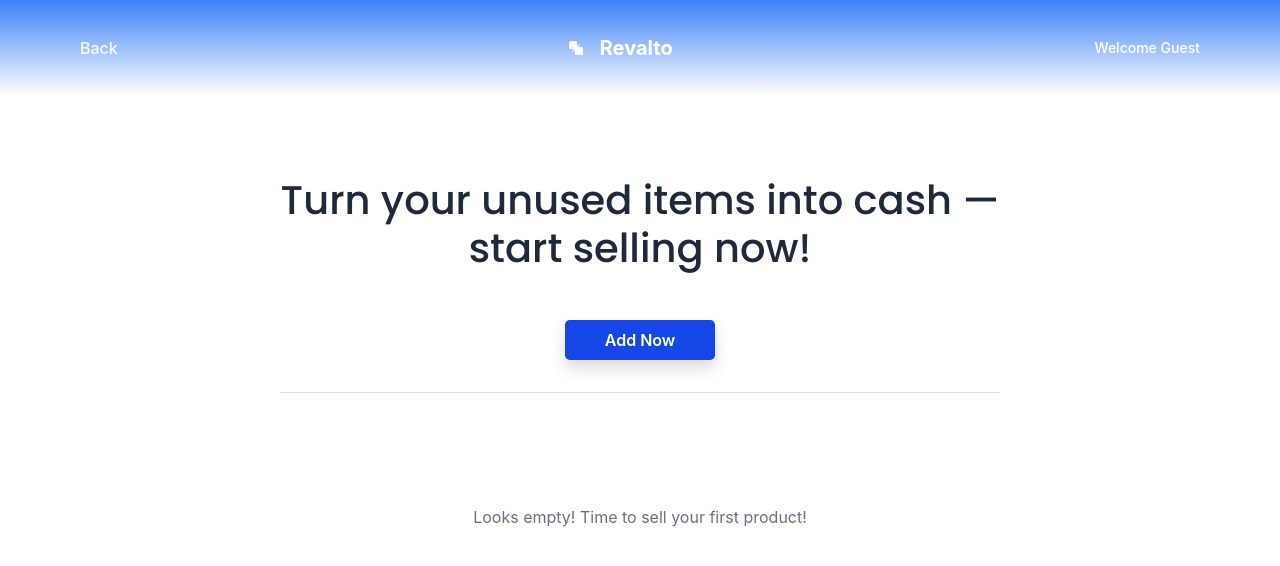
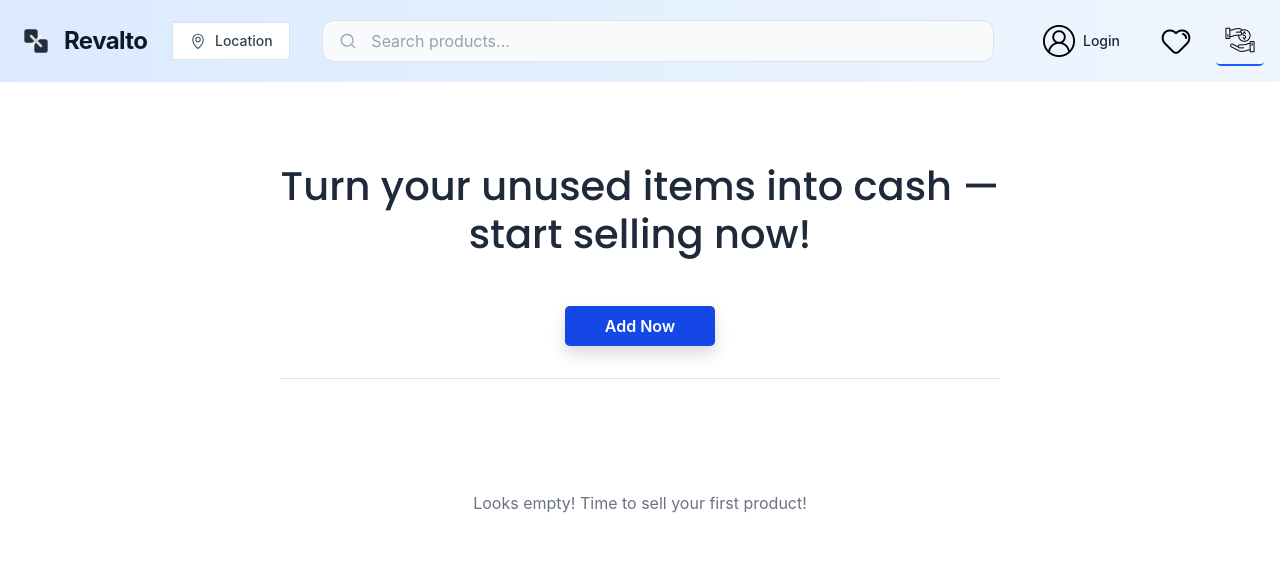
Before and after one commit to YashSharma64/Revalto, a React (Vite) app in the folder frontend/: page /sell in a window 1280 px wide. Shown: the top 566 px of the page. Built offline with nearby package versions, Linux system fonts and the light colour scheme; no server answers.

Commit message:
Added Navbar in SellPage and Visited mark for SellPage

```diff
--- a/frontend/src/components/Common/Navbar.jsx
+++ b/frontend/src/components/Common/Navbar.jsx
@@ -1,5 +1,5 @@
 // import { useEffect, useState } from "react";
-import { useNavigate } from "react-router-dom";
+import { useNavigate, useLocation } from "react-router-dom";
 import { useAuth } from "@/context/AuthContext";
 import RevaltoLogoIcon from "@/assets/RevaltoLogo";
 import LocationIcon from "@/assets/LocationIcon";
@@ -15,6 +15,8 @@ export default function Navbar() {
   const userName = user?.userName || user?.name || "";
   const userEmail = user?.email || "";
   const navigate = useNavigate();
+  const location = useLocation();
+  const isSellActive = location.pathname.startsWith("/sell");
 
   // useEffect(() => {
   //   const checkUser = () => {
@@ -33,7 +35,14 @@ export default function Navbar() {
   // }, []);
 
   return (
-    <div className="w-full bg-white border-b border-gray-200 shadow-sm sticky top-0 z-50">
+    <div
+  className={`w-full ${
+    isSellActive
+      ? 'bg-gradient-to-r from-blue-100 to-blue-50 border-blue-20'
+      : 'bg-white border-gray-200'
+  }  sticky top-0 z-50`}
+>
+
       <div className="mx-auto max-w-7xl px-3 sm:px-4 lg:px-6 w-full">
         <div className="flex items-center gap-2 sm:gap-3 md:gap-4 justify-between py-3 sm:py-4 w-full">
           {/* Logo Section */}
@@ -87,12 +96,13 @@ export default function Navbar() {
                 </span>
               </div>
             )}
-            <button className="cursor-pointer hover:bg-gray-50 rounded-lg p-2 transition-colors flex-shrink-0">
+            <button className={`cursor-pointer hover:bg-gray-50 rounded-lg p-2 transition-colors flex-shrink-0`}>
               <img src="/wishlist.png" alt="wishlist" className="h-8 w-8 flex-shrink-0" />
             </button>
             <button
-              className="cursor-pointer hover:bg-gray-50 rounded-lg p-2 transition-colors flex-shrink-0"
+              className={`cursor-pointer hover:bg-gray-50 rounded-lg p-2 transition-colors flex-shrink-0 ${isSellActive ? 'border-b-2 border-blue-600' : ''}`}
               onClick={() => navigate("/sell")}
+              aria-current={isSellActive ? 'page' : undefined}
             >
               <img src="/loan.png" alt="Loan" className="h-8 w-8 flex-shrink-0" />
             </button>
--- a/frontend/src/pages/SellPage.jsx
+++ b/frontend/src/pages/SellPage.jsx
@@ -1,6 +1,7 @@
 import { useEffect, useState } from "react";
 import { useNavigate } from "react-router-dom";
 import RevaltoLogoIcon from "@/assets/RevaltoLogo";
+import Navbar from "@/components/Common/Navbar";
 
 export default function SellPage() {
   const navigate = useNavigate();
@@ -20,29 +21,8 @@ export default function SellPage() {
   return (
     <div className="min-h-screen w-full">
       {/* Top bar */}
-      <div className="w-full bg-gradient-to-b from-[#3b82f6] to-[#60a5f] text-white">
-        <div className="mx-auto max-w-6xl px-3">
-          <div className="flex items-center justify-between h-24">
-            <button
-              onClick={() => navigate(-1)}
-              className="font-poppins text-white/90 hover:text-white text-sm font-medium"
-            >
-              Back
-            </button>
-            <div className="flex items-center gap-3 ml-4">
-              <RevaltoLogoIcon className="w-6 h-6 text-white" />
-              <span className="text-xl font-bold">Revalto</span>
-            </div>
-            <div className="flex items-center gap-2">
+      <div><Navbar /></div>
 
-
-              <span className="text-sm font-medium truncate max-w-[140px]">
-                {userName || "Welcome Guest"}
-              </span>
-            </div>
-          </div>
-        </div>
-      </div>
 
       {/* Content - Add krne ke liye products to sell */}
       <div className="mx-auto max-w-3xl px-4 py-20">
```
Also changed, not shown: 1 other file (tests, documents, lock files or other folders).
